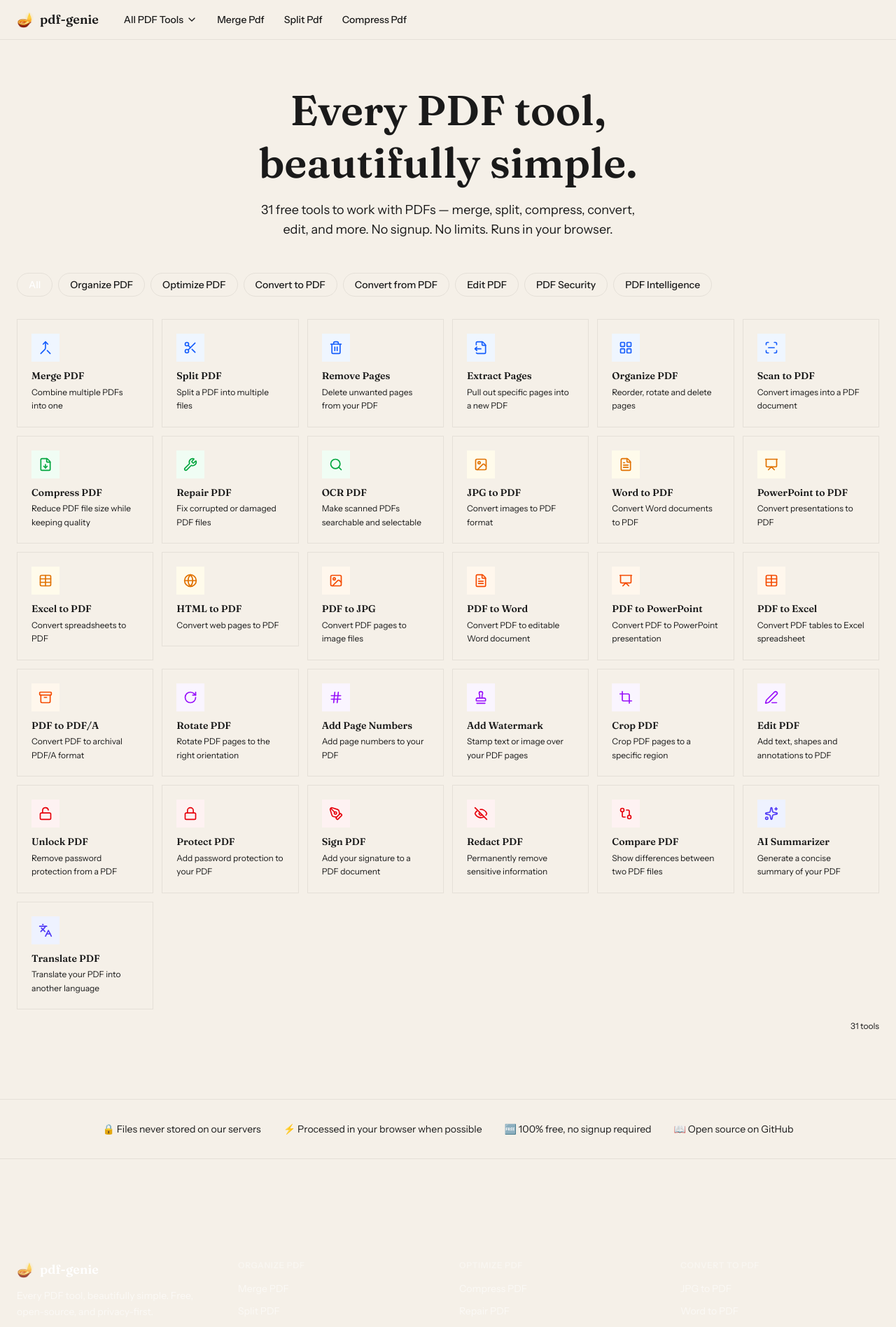
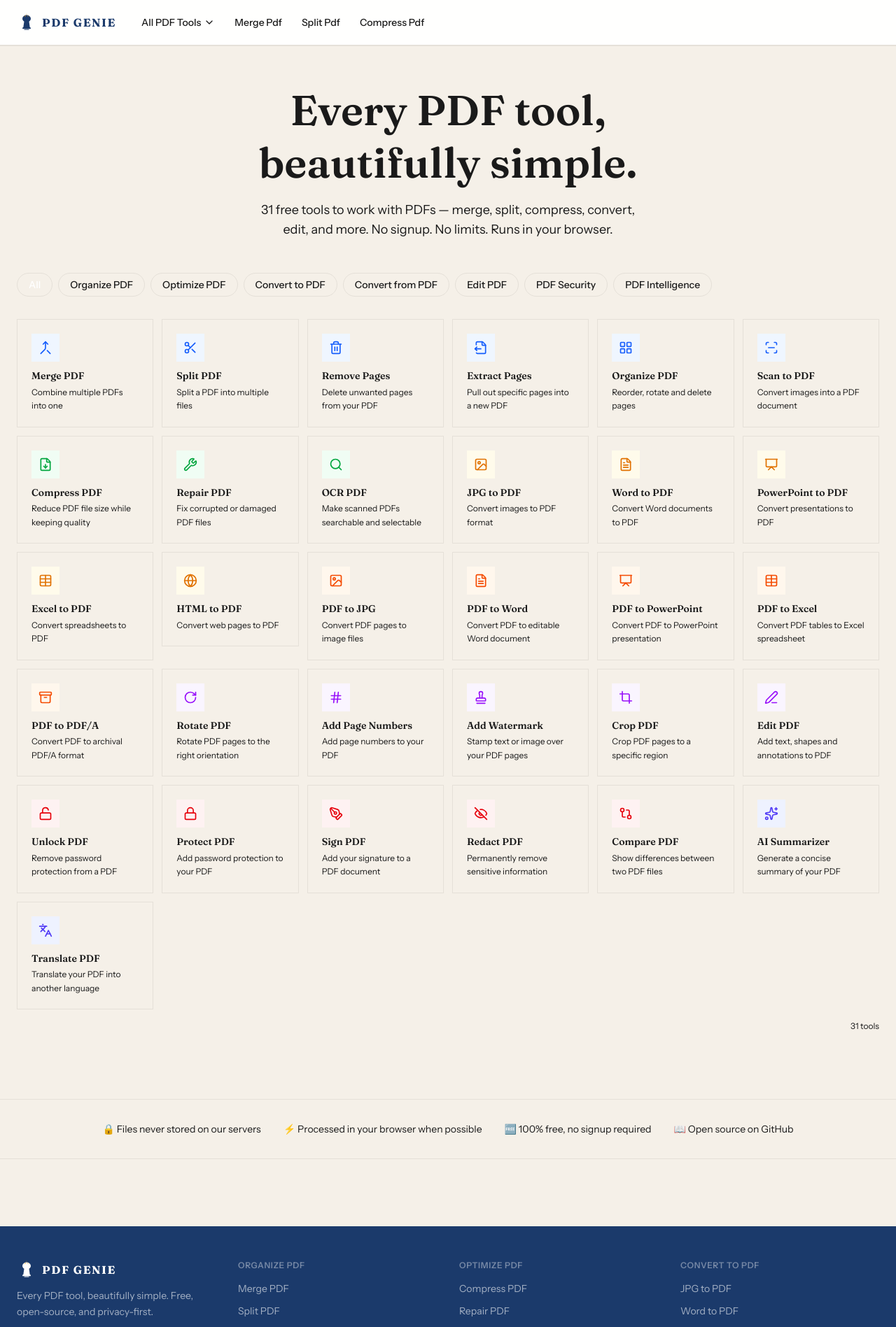
Before and after one commit to badrusiddique/pdf-genie, a Next.js app: page / in a window 1280 px wide. Shown: the top 1897 px of the page at 70% size. Built offline with nearby package versions, Linux system fonts and the light colour scheme.

Commit message:
fix(brand): uppercase PDF GENIE with svg icon in navbar and footer
Replaces emoji lamp with GenieLampIcon SVG, updates brand text to uppercase
tracking-widest, fixes all CSS variable references to direct hex values, and
improves navbar to h-16 with backdrop-blur-sm/bg-white/95 glass effect.

```diff
--- a/components/layout/Footer.tsx
+++ b/components/layout/Footer.tsx
@@ -1,19 +1,22 @@
 import Link from 'next/link'
 import { CATEGORIES, CATEGORY_LABELS, getToolsByCategory } from '@/config/tools'
+import { GenieLampIcon } from '@/components/ui/GenieLampIcon'
 
 export function Footer() {
   const year = new Date().getFullYear()
 
   return (
-    <footer className="bg-[--color-primary] text-white/80 mt-24">
+    <footer className="bg-[#1B3A6B] text-white/80 mt-24">
       <div className="max-w-7xl mx-auto px-4 sm:px-6 py-12">
         <div className="grid grid-cols-2 md:grid-cols-4 gap-8 mb-12">
 
           {/* Brand column */}
           <div className="col-span-2 md:col-span-1">
             <div className="flex items-center gap-2 mb-3">
-              <span className="text-xl" aria-hidden>🪔</span>
-              <span className="font-display text-lg font-semibold text-white">pdf-genie</span>
+              <GenieLampIcon className="w-7 h-7" variant="white" />
+              <span className="font-display text-base font-bold tracking-widest uppercase text-white">
+                PDF GENIE
+              </span>
             </div>
             <p className="text-sm leading-relaxed text-white/60">
               Every PDF tool, beautifully simple. Free, open-source, and privacy-first.
@@ -52,7 +55,7 @@
 
         {/* Bottom bar */}
         <div className="pt-6 border-t border-white/10 flex flex-col sm:flex-row items-center justify-between gap-4 text-sm text-white/40">
-          <p>© {year} pdf-genie. Open source under the MIT License.</p>
+          <p>© {year} PDF GENIE. Open source under the MIT License.</p>
           <div className="flex items-center gap-4">
             <a href="https://github.com/badrusiddique/pdf-genie" target="_blank" rel="noopener noreferrer" className="hover:text-white transition-colors">GitHub</a>
           </div>
--- a/components/layout/Navbar.tsx
+++ b/components/layout/Navbar.tsx
@@ -5,19 +5,25 @@
 import { ChevronDown, Menu, X } from 'lucide-react'
 import { CATEGORIES, CATEGORY_LABELS, getToolsByCategory } from '@/config/tools'
 import { cn } from '@/lib/utils'
+import { GenieLampIcon } from '@/components/ui/GenieLampIcon'
 
 export function Navbar() {
   const [megaOpen, setMegaOpen] = useState(false)
   const [mobileOpen, setMobileOpen] = useState(false)
 
   return (
-    <header className="fixed top-0 left-0 right-0 z-50 bg-[--color-surface] border-b border-[--color-border] shadow-[--shadow-sm]">
-      <nav className="max-w-7xl mx-auto px-4 sm:px-6 h-14 flex items-center gap-6" aria-label="Main navigation">
+    <header
+      className="fixed top-0 left-0 right-0 z-50 bg-white/95 backdrop-blur-sm border-b border-[#E5E0D8]"
+      style={{ boxShadow: '0 1px 0 0 rgba(0,0,0,0.06)' }}
+    >
+      <nav className="max-w-7xl mx-auto px-4 sm:px-6 h-16 flex items-center gap-6" aria-label="Main navigation">
 
         {/* Brand */}
-        <Link href="/" className="flex items-center gap-2 shrink-0" onClick={() => setMobileOpen(false)}>
-          <span className="text-xl" aria-hidden>🪔</span>
-          <span className="font-display text-lg font-semibold text-[--color-primary]">pdf-genie</span>
+        <Link href="/" className="flex items-center gap-2 shrink-0 group" aria-label="pdf-genie" onClick={() => setMobileOpen(false)}>
+          <GenieLampIcon className="w-7 h-7" />
+          <span className="font-display text-base font-bold tracking-widest uppercase text-[#1B3A6B]">
+            PDF GENIE
+          </span>
         </Link>
 
         {/* Desktop nav */}
@@ -26,9 +32,9 @@
           <div className="relative">
             <button
               className={cn(
-                'flex items-center gap-1 px-3 py-2 text-sm font-medium rounded-[--radius] transition-colors',
-                'text-[--color-text] hover:bg-[--color-bg]',
-                megaOpen && 'bg-[--color-bg]',
+                'flex items-center gap-1 px-3 py-2 text-sm font-medium rounded-lg transition-colors',
+                'text-[#1A1A1A] hover:text-[#1B3A6B] hover:bg-[#F5F0E8]',
+                megaOpen && 'bg-[#F5F0E8] text-[#1B3A6B]',
               )}
               onMouseEnter={() => setMegaOpen(true)}
               onMouseLeave={() => setMegaOpen(false)}
@@ -43,7 +49,7 @@
             {/* Mega-menu dropdown */}
             {megaOpen && (
               <div
-                className="absolute top-full left-0 mt-1 w-[720px] bg-[--color-surface] border border-[--color-border] rounded-[--radius-lg] shadow-[--shadow-lg] p-6 grid grid-cols-3 gap-6"
+                className="absolute top-full left-0 mt-1 w-[720px] bg-white border border-[#E5E0D8] rounded-xl shadow-lg p-6 grid grid-cols-3 gap-6"
                 onMouseEnter={() => setMegaOpen(true)}
                 onMouseLeave={() => setMegaOpen(false)}
                 role="menu"
@@ -52,7 +58,7 @@
                   const categoryTools = getToolsByCategory(category).slice(0, 6)
                   return (
                     <div key={category}>
-                      <p className="text-xs font-semibold uppercase tracking-wider text-[--color-muted] mb-2">
+                      <p className="text-xs font-semibold uppercase tracking-wider text-[#6B7280] mb-2">
                         {CATEGORY_LABELS[category]}
                       </p>
                       <ul className="space-y-1">
@@ -60,7 +66,7 @@
                           <li key={tool.slug}>
                             <Link
                               href={`/${tool.slug}`}
-                              className="block text-sm text-[--color-text] hover:text-[--color-primary] py-0.5 transition-colors"
+                              className="block text-sm text-[#1A1A1A] hover:text-[#1B3A6B] py-0.5 transition-colors"
                               onClick={() => setMegaOpen(false)}
                               role="menuitem"
                             >
@@ -84,7 +90,7 @@
               <Link
                 key={slug}
                 href={href}
-                className="px-3 py-2 text-sm font-medium text-[--color-text] hover:text-[--color-primary] hover:bg-[--color-bg] rounded-[--radius] transition-colors"
+                className="px-3 py-2 text-sm font-medium text-[#1A1A1A] hover:text-[#1B3A6B] hover:bg-[#F5F0E8] rounded-lg transition-colors"
               >
                 {label}
               </Link>
@@ -94,7 +100,7 @@
 
         {/* Mobile hamburger */}
         <button
-          className="ml-auto md:hidden p-2 rounded-[--radius] text-[--color-text] hover:bg-[--color-bg] transition-colors"
+          className="ml-auto md:hidden p-2 rounded-lg text-[#1A1A1A] hover:bg-[#F5F0E8] transition-colors"
           onClick={() => setMobileOpen(v => !v)}
           aria-label={mobileOpen ? 'Close menu' : 'Open menu'}
           aria-expanded={mobileOpen}
@@ -105,12 +111,12 @@
 
       {/* Mobile menu */}
       {mobileOpen && (
-        <div className="md:hidden border-t border-[--color-border] bg-[--color-surface] max-h-[80vh] overflow-y-auto">
+        <div className="md:hidden border-t border-[#E5E0D8] bg-white max-h-[80vh] overflow-y-auto">
           {CATEGORIES.map(category => {
             const categoryTools = getToolsByCategory(category)
             return (
-              <div key={category} className="px-4 py-3 border-b border-[--color-border] last:border-0">
-                <p className="text-xs font-semibold uppercase tracking-wider text-[--color-muted] mb-2">
+              <div key={category} className="px-4 py-3 border-b border-[#E5E0D8] last:border-0">
+                <p className="text-xs font-semibold uppercase tracking-wider text-[#6B7280] mb-2">
                   {CATEGORY_LABELS[category]}
                 </p>
                 <div className="grid grid-cols-2 gap-x-4 gap-y-1">
@@ -118,7 +124,7 @@
                     <Link
                       key={tool.slug}
                       href={`/${tool.slug}`}
-                      className="text-sm text-[--color-text] hover:text-[--color-primary] py-1 transition-colors"
+                      className="text-sm text-[#1A1A1A] hover:text-[#1B3A6B] py-1 transition-colors"
                       onClick={() => setMobileOpen(false)}
                     >
                       {tool.name}
```
